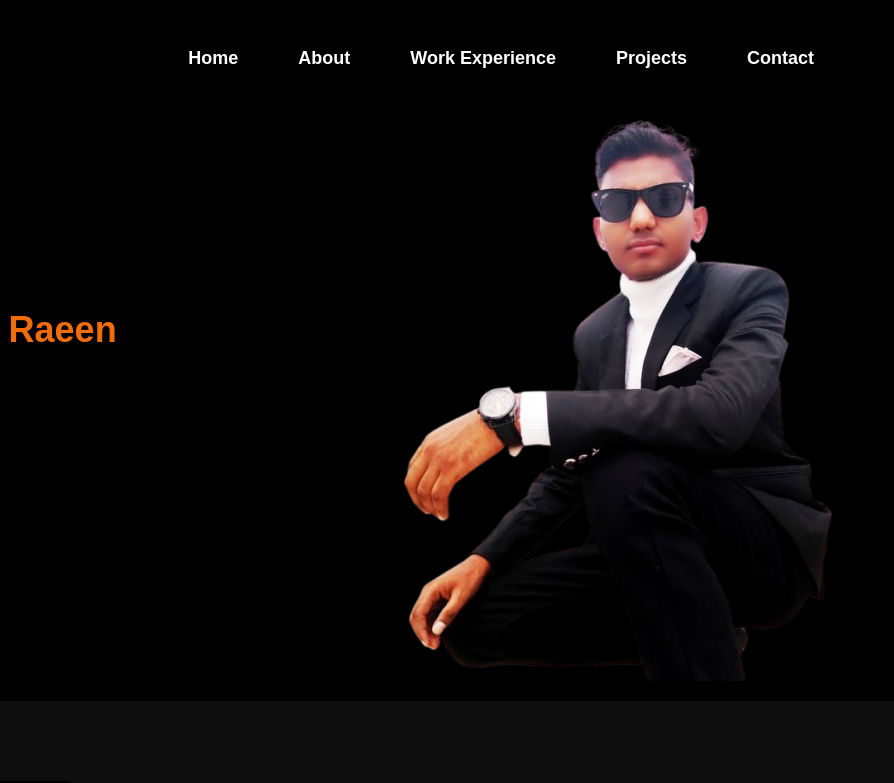
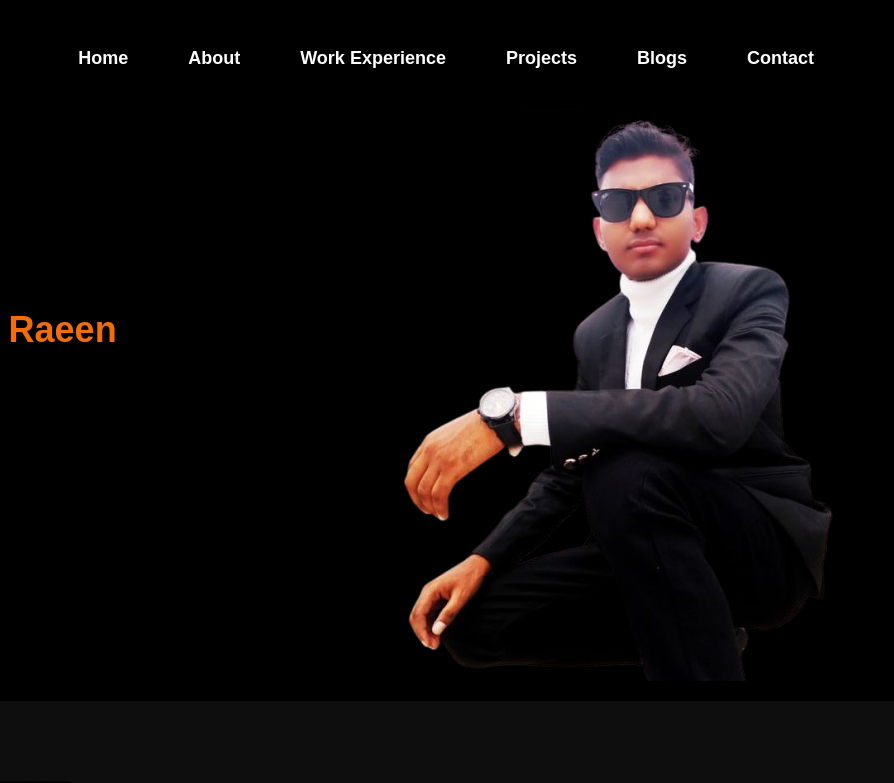
Before and after one commit to ErMosahid/portfolio, a plain HTML site: page index.html in a window 1280 px wide. Shown: the top 783 px of the page, 386-1280 px from the left. Drawn offline with Linux system fonts and the light colour scheme.

Commit message:
Update index.html

```diff
--- a/index.html
+++ b/index.html
@@ -22,6 +22,7 @@
                 <li><a href="#about">About</a></li>
                 <li><a href="#services">Work Experience</a></li>
                 <li><a href="#Portfolio">Projects</a></li>
+                <li><a href="https://ermosahid.github.io/website-lunch/blogs.html" class="active">Blogs</a></li>
                 <li><a href="#Contact">Contact</a></li>
 
             </ul>
```
